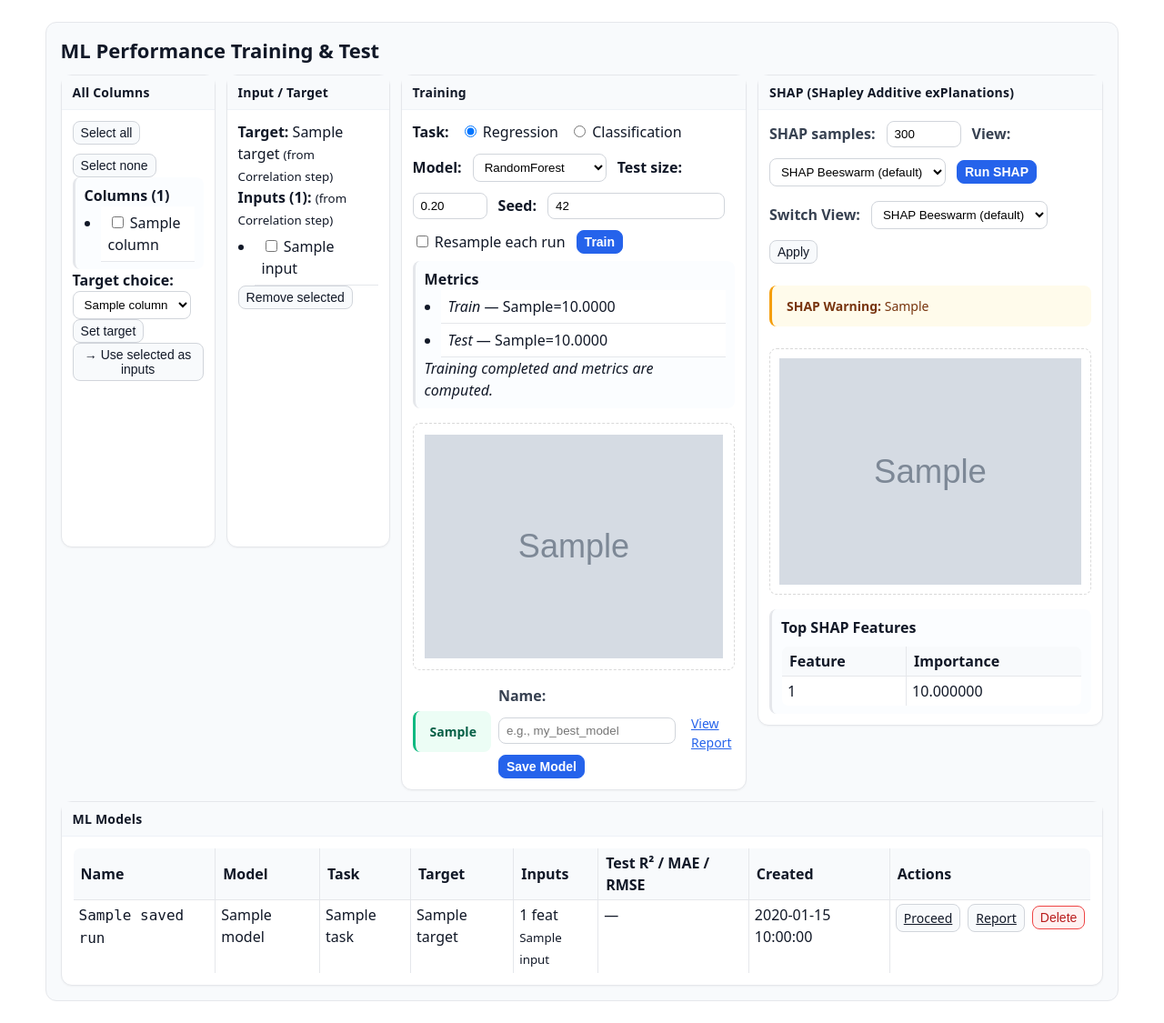
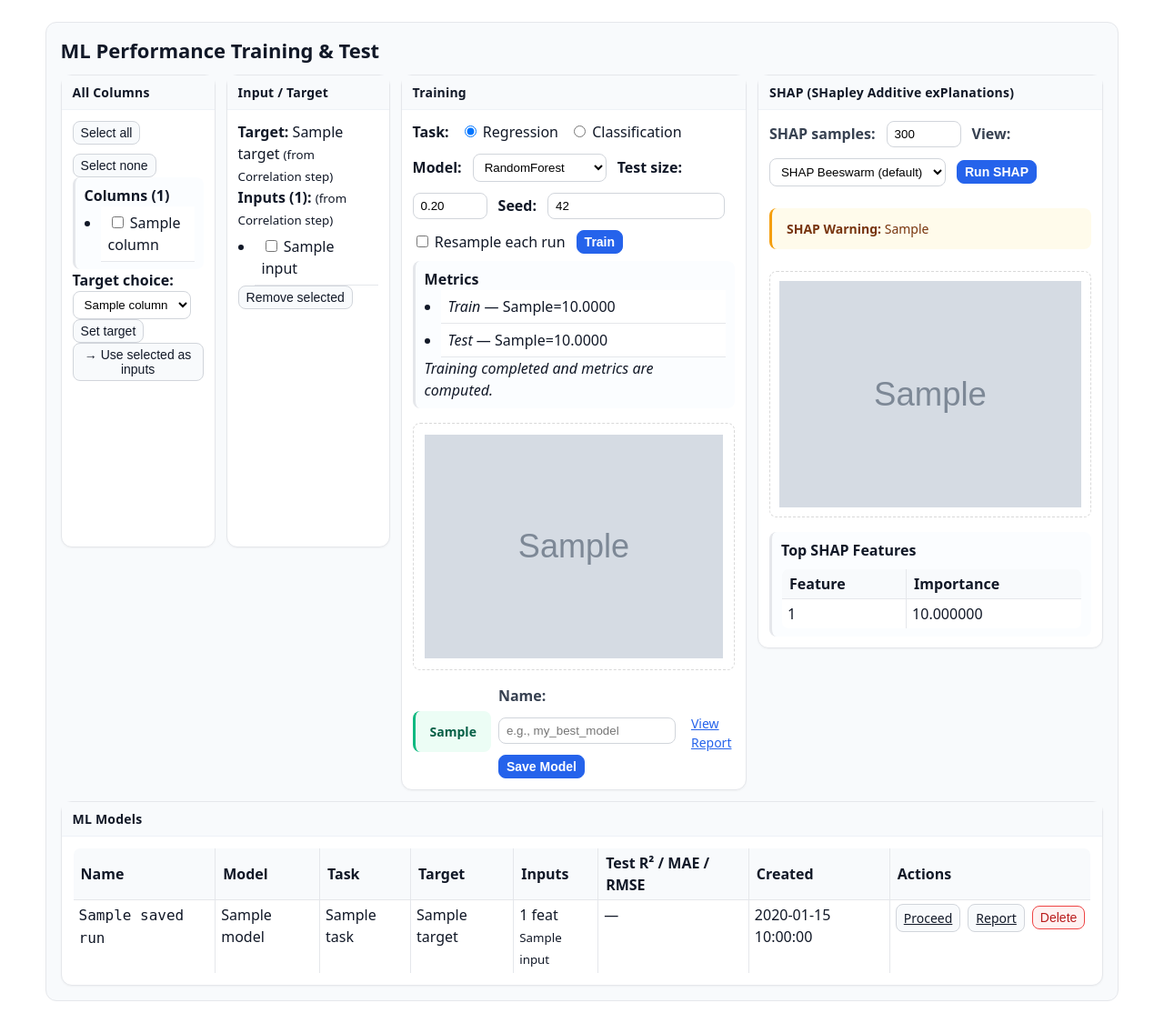
Before and after one commit to ornlpmcp/ASCENDS, a FastAPI app: template templates/train.html in a window 1280 px wide. Shown: the part 55-1180 px from the top of the page at 91% size. Run offline with FastAPI, Linux system fonts and the light colour scheme; the template is opened without the code that fills it: most values are stand-ins (such as "Sample title", 1, 10 or a date in 2020); grey boxes marked "Sample" are stand-in pictures.

Commit message:
Remove duplicate SHAP view switcher
- Remove the secondary Switch View form from the Train page

- Keep the SHAP view selector in the Run SHAP form as the single control

Refs: Phase 2.1.5 (.agent_feedback/20260522_114922_EDT_claude_phase2_instruction.md)

```diff
--- a/templates/train.html
+++ b/templates/train.html
@@ -225,16 +225,6 @@
               </select>
               <button class="btn btn-sm btn-primary" type="submit" {% if not ws_id %}disabled aria-describedby="workspace-guidance"{% endif %}>Run SHAP</button>
             </form>
-            <form action="/train/shap/view" method="post" class="form-row mb-2">
-              {% if ws_id %}<input type="hidden" name="ws_id" value="{{ ws_id }}">{% endif %}
-              <label for="shap-view-only"><strong>Switch View:</strong></label>
-              <select id="shap-view-only" name="shap_view" class="input">
-                <option value="default" {% if shap_view != "ascends" %}selected{% endif %}>SHAP Beeswarm (default)</option>
-                <option value="ascends" {% if shap_view == "ascends" %}selected{% endif %}>ASCENDS Bar</option>
-              </select>
-              <button class="btn btn-sm" type="submit" {% if not ws_id %}disabled aria-describedby="workspace-guidance"{% endif %}>Apply</button>
-            </form>
-
             {% if shap_warning %}
               <div class="notice notice-warning">
                 <strong>SHAP Warning:</strong> {{ shap_warning }}
```
